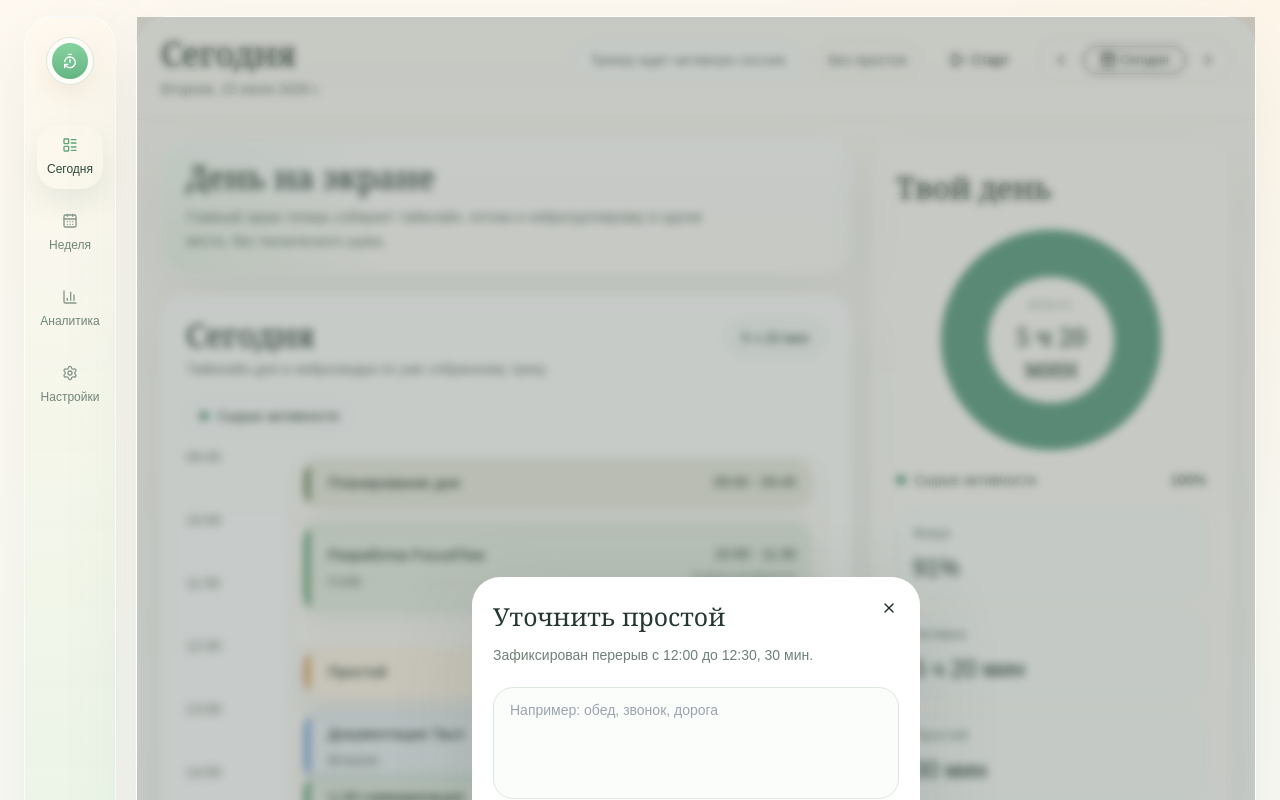
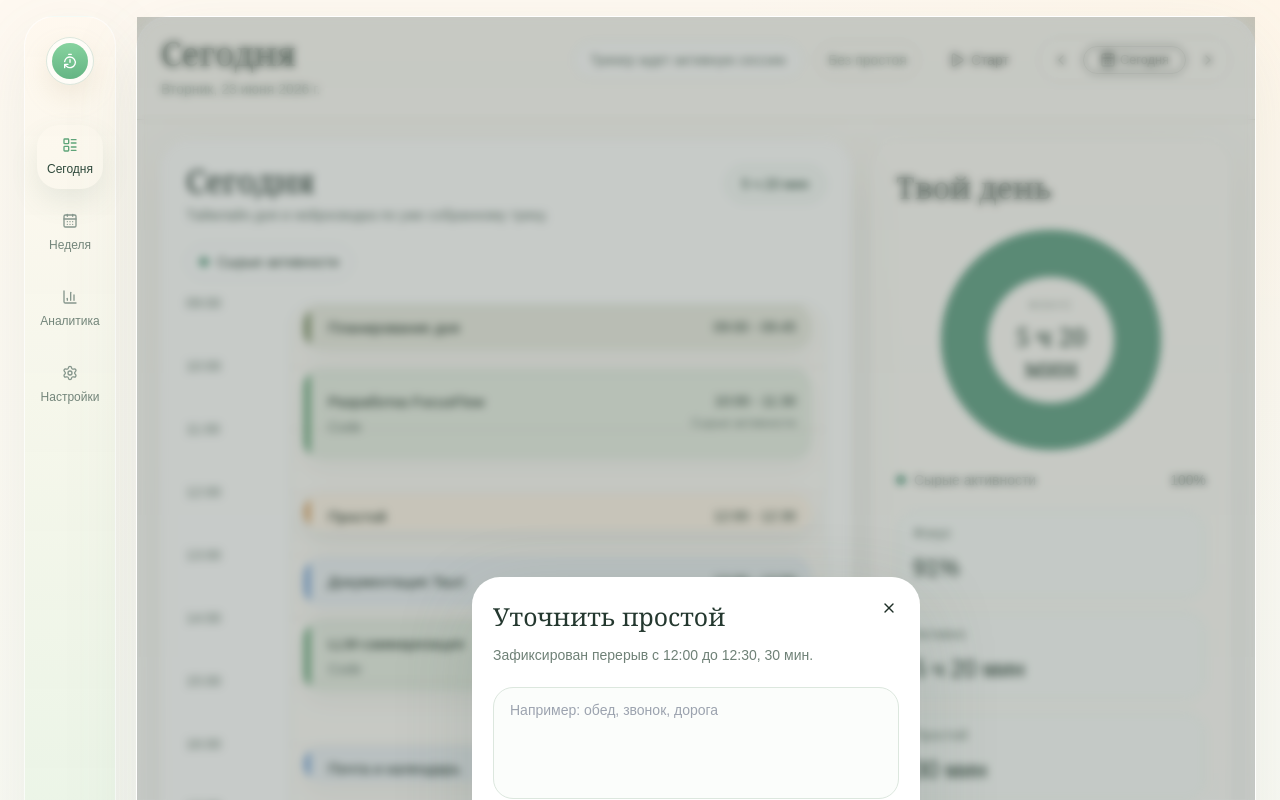
Before and after one commit to Finsech/routinetracker, a React (Vite) app: page / in a window 1280 px wide. Shown: the top 800 px of the page. Built offline with nearby package versions, Linux system fonts and the light colour scheme.

Commit message:
Fix timeline overlaps and remove redundant today intro

```diff
--- a/src/components/dashboard/DayTimeline.tsx
+++ b/src/components/dashboard/DayTimeline.tsx
@@ -11,6 +11,7 @@ type DayTimelineProps = {
 const START_HOUR = 9
 const END_HOUR = 22
 const DAY_MINUTES = (END_HOUR - START_HOUR) * 60
+const TIMELINE_HEIGHT = 820
 
 export function DayTimeline({
   items,
@@ -40,7 +41,7 @@ export function DayTimeline({
       <div className="mt-5 flex flex-wrap gap-2">
         {flows.map((flow) => (
           <div
-            className="inline-flex items-center gap-2 rounded-full border border-[#DDE9E0] bg-white/90 px-3 py-1.5 text-sm text-[#31483A]"
+            className="inline-flex items-center gap-2 rounded-full border border-[#DDE9E0] bg-white px-3 py-1.5 text-sm text-[#31483A]"
             key={flow.name}
           >
             <span className="size-2.5 rounded-full" style={{ backgroundColor: flow.accent }} />
@@ -50,7 +51,7 @@ export function DayTimeline({
       </div>
 
       <div className="mt-6 grid grid-cols-[88px_minmax(0,1fr)] gap-4">
-        <div className="relative h-[820px]">
+        <div className="relative" style={{ height: `${TIMELINE_HEIGHT}px` }}>
           {Array.from({ length: END_HOUR - START_HOUR + 1 }, (_, index) => {
             const hour = START_HOUR + index
             const top = (index / (END_HOUR - START_HOUR)) * 100
@@ -67,7 +68,10 @@ export function DayTimeline({
           })}
         </div>
 
-        <div className="relative h-[820px] overflow-hidden rounded-[24px] border border-[#E1EBE3] bg-[linear-gradient(180deg,#fffdf9_0%,#fffdfa_100%)]">
+        <div
+          className="relative overflow-hidden rounded-[24px] border border-[#E1EBE3] bg-[linear-gradient(180deg,#fffdf9_0%,#fffdfa_100%)]"
+          style={{ height: `${TIMELINE_HEIGHT}px` }}
+        >
           {Array.from({ length: END_HOUR - START_HOUR + 1 }, (_, index) => (
             <div
               className="absolute inset-x-0 border-t border-[#EDE8E0]"
@@ -86,11 +90,12 @@ export function DayTimeline({
             {visibleItems.map((item, index) => {
               const start = Math.max(item.startMinutes, START_HOUR * 60) - START_HOUR * 60
               const end = Math.min(item.endMinutes, END_HOUR * 60) - START_HOUR * 60
-              const top = (start / DAY_MINUTES) * 100
-              const height = Math.max(((end - start) / DAY_MINUTES) * 100, 4.6)
+              const topPx = (start / DAY_MINUTES) * TIMELINE_HEIGHT
+              const actualHeightPx = ((end - start) / DAY_MINUTES) * TIMELINE_HEIGHT
+              const compact = item.durationMinutes <= 60
+              const heightPx = Math.max(actualHeightPx, compact ? 38 : 52)
               const itemId = buildTimelineId(item, index)
               const selected = selectedItemId === itemId
-              const compact = item.durationMinutes < 50
               const backgroundColor = item.kind === "idle" ? "#FFF6EA" : tint(item.accent, 0.14)
 
               return (
@@ -102,9 +107,8 @@ export function DayTimeline({
                   onClick={() => onItemSelect?.(item)}
                   style={{
                     backgroundColor,
-                    top: `${top}%`,
-                    minHeight: compact ? "52px" : "74px",
-                    height: `${height}%`,
+                    top: `${topPx}px`,
+                    height: `${heightPx}px`,
                     zIndex: selected ? 20 : index + 1,
                   }}
                   type="button"
@@ -158,12 +162,13 @@ function formatUrl(value: string) {
 
 function tint(hex: string, alpha: number) {
   const normalized = hex.replace("#", "")
-  const value = normalized.length === 3
-    ? normalized
-        .split("")
-        .map((char) => `${char}${char}`)
-        .join("")
-    : normalized
+  const value =
+    normalized.length === 3
+      ? normalized
+          .split("")
+          .map((char) => `${char}${char}`)
+          .join("")
+      : normalized
   const red = parseInt(value.slice(0, 2), 16)
   const green = parseInt(value.slice(2, 4), 16)
   const blue = parseInt(value.slice(4, 6), 16)
--- a/src/components/dashboard/WeekTimeline.tsx
+++ b/src/components/dashboard/WeekTimeline.tsx
@@ -8,6 +8,7 @@ type WeekTimelineProps = {
 const START_HOUR = 9
 const END_HOUR = 22
 const DAY_MINUTES = (END_HOUR - START_HOUR) * 60
+const TIMELINE_HEIGHT = 820
 
 export function WeekTimeline({ days }: WeekTimelineProps) {
   return (
@@ -16,8 +17,7 @@ export function WeekTimeline({ days }: WeekTimelineProps) {
         <div>
           <p className="font-['Georgia'] text-[2rem] leading-none text-[#24382F]">Неделя</p>
           <p className="mt-2 text-sm text-[#708178]">
-            Реальная недельная сетка по интервалам активности, без повторения дневной суммы в
-            каждой ячейке.
+            Реальная недельная сетка по интервалам активности, без повторения дневной суммы в каждой ячейке.
           </p>
         </div>
       </div>
@@ -28,10 +28,13 @@ export function WeekTimeline({ days }: WeekTimelineProps) {
           <div className="text-center" key={day.dateKey}>
             <p className="text-sm font-medium text-[#32483C]">{day.shortLabel}</p>
             <p className="mt-1 text-xs text-[#7A8B81]">{day.dayNumber}</p>
+            <div className="mt-2 rounded-full border border-[#E3ECE5] bg-white px-3 py-1 text-[11px] text-[#62756A] shadow-sm">
+              {formatMinutes(day.totalMinutes)}
+            </div>
           </div>
         ))}
 
-        <div className="relative">
+        <div className="relative" style={{ height: `${TIMELINE_HEIGHT}px` }}>
           {Array.from({ length: END_HOUR - START_HOUR + 1 }, (_, index) => {
             const hour = START_HOUR + index
             const top = (index / (END_HOUR - START_HOUR)) * 100
@@ -50,8 +53,9 @@ export function WeekTimeline({ days }: WeekTimelineProps) {
 
         {days.map((day) => (
           <div
-            className="relative h-[820px] overflow-hidden rounded-[22px] border border-[#E1EBE3] bg-[linear-gradient(180deg,#fffdf9_0%,#fffdfa_100%)]"
+            className="relative overflow-hidden rounded-[22px] border border-[#E1EBE3] bg-[linear-gradient(180deg,#fffdf9_0%,#fffdfa_100%)]"
             key={day.dateKey}
+            style={{ height: `${TIMELINE_HEIGHT}px` }}
           >
             {Array.from({ length: END_HOUR - START_HOUR + 1 }, (_, index) => (
               <div
@@ -61,19 +65,14 @@ export function WeekTimeline({ days }: WeekTimelineProps) {
               />
             ))}
 
-            <div className="absolute inset-x-0 top-0 px-2 py-2">
-              <div className="rounded-full bg-white/82 px-3 py-1 text-center text-xs text-[#62756A] shadow-sm">
-                {formatMinutes(day.totalMinutes)}
-              </div>
-            </div>
-
-            <div className="relative h-full px-2 pb-2 pt-12">
+            <div className="relative h-full px-2 py-2">
               {day.items.map((item, index) => {
                 const start = Math.max(item.startMinutes, START_HOUR * 60) - START_HOUR * 60
                 const end = Math.min(item.endMinutes, END_HOUR * 60) - START_HOUR * 60
-                const top = (start / DAY_MINUTES) * 100
-                const height = Math.max(((end - start) / DAY_MINUTES) * 100, 2.8)
-                const compact = item.durationMinutes < 40
+                const topPx = (start / DAY_MINUTES) * TIMELINE_HEIGHT
+                const actualHeightPx = ((end - start) / DAY_MINUTES) * TIMELINE_HEIGHT
+                const compact = item.durationMinutes <= 45
+                const heightPx = Math.max(actualHeightPx, compact ? 24 : 38)
                 const backgroundColor = item.kind === "idle" ? "#FFF6EA" : tint(item.accent, 0.16)
 
                 return (
@@ -82,9 +81,8 @@ export function WeekTimeline({ days }: WeekTimelineProps) {
                     key={`${day.dateKey}-${item.startMinutes}-${index}`}
                     style={{
                       backgroundColor,
-                      top: `${top}%`,
-                      minHeight: compact ? "30px" : "48px",
-                      height: `${height}%`,
+                      top: `${topPx}px`,
+                      height: `${heightPx}px`,
                       zIndex: index + 1,
                     }}
                   >
@@ -113,12 +111,13 @@ export function WeekTimeline({ days }: WeekTimelineProps) {
 
 function tint(hex: string, alpha: number) {
   const normalized = hex.replace("#", "")
-  const value = normalized.length === 3
-    ? normalized
-        .split("")
-        .map((char) => `${char}${char}`)
-        .join("")
-    : normalized
+  const value =
+    normalized.length === 3
+      ? normalized
+          .split("")
+          .map((char) => `${char}${char}`)
+          .join("")
+      : normalized
   const red = parseInt(value.slice(0, 2), 16)
   const green = parseInt(value.slice(2, 4), 16)
   const blue = parseInt(value.slice(4, 6), 16)
--- a/src/pages/TodayPage.tsx
+++ b/src/pages/TodayPage.tsx
@@ -237,31 +237,6 @@ export function TodayPage() {
           </div>
         )}
 
-        <section className="rounded-[28px] border border-white/70 bg-[radial-gradient(circle_at_left_bottom,rgba(175,220,188,0.22),transparent_32%),linear-gradient(180deg,rgba(255,255,255,0.94)_0%,rgba(255,252,247,0.9)_100%)] px-6 py-5 shadow-[0_18px_60px_rgba(91,121,108,0.08)]">
-          <div className="flex flex-wrap items-center justify-between gap-4">
-            <div className="max-w-[540px]">
-              <p className="font-['Georgia'] text-[2rem] leading-none text-[#24382F]">
-                День на экране
-              </p>
-              <p className="mt-3 text-sm leading-6 text-[#6C7E74]">
-                Главный экран теперь собирает таймлайн, потоки и нейрогруппировку в одном месте,
-                без технического шума.
-              </p>
-            </div>
-          </div>
-          {(llmCachedAt || llmError || loading) && (
-            <p className="mt-4 text-sm text-[#73867A]">
-              {llmError
-                ? llmError
-                : loading
-                  ? "Загружаю реальные интервалы активности."
-                  : llmCachedAt
-                    ? `Показана последняя сохраненная группировка от ${formatCacheTime(llmCachedAt)}.`
-                    : "Когда появятся записи, здесь можно будет собрать потоки дня."}
-            </p>
-          )}
-        </section>
-
         <DayTimeline
           flows={flows}
           items={summary.timeline}
@@ -272,7 +247,6 @@ export function TodayPage() {
           selectedItemId={selectedTimelineId}
           totalTime={summary.activeTime}
         />
-
       </div>
 
       <aside className="space-y-5">
@@ -288,6 +262,17 @@ export function TodayPage() {
                 <InsightMetric label="Активно" value={summary.activeTime} />
                 <InsightMetric label="Простой" value={summary.idleTime} />
               </div>
+              {(llmCachedAt || llmError || loading) && (
+                <p className="mt-5 text-sm text-[#73867A]">
+                  {llmError
+                    ? llmError
+                    : loading
+                      ? "Загружаю реальные интервалы активности."
+                      : llmCachedAt
+                        ? `Показана последняя сохраненная группировка от ${formatCacheTime(llmCachedAt)}.`
+                        : "Когда появятся записи, здесь можно будет собрать потоки дня."}
+                </p>
+              )}
             </>
           ) : selectedTimelineItem ? (
             <TimelineInspector item={selectedTimelineItem} onReset={() => setSelectedTimelineItem(null)} />
```
